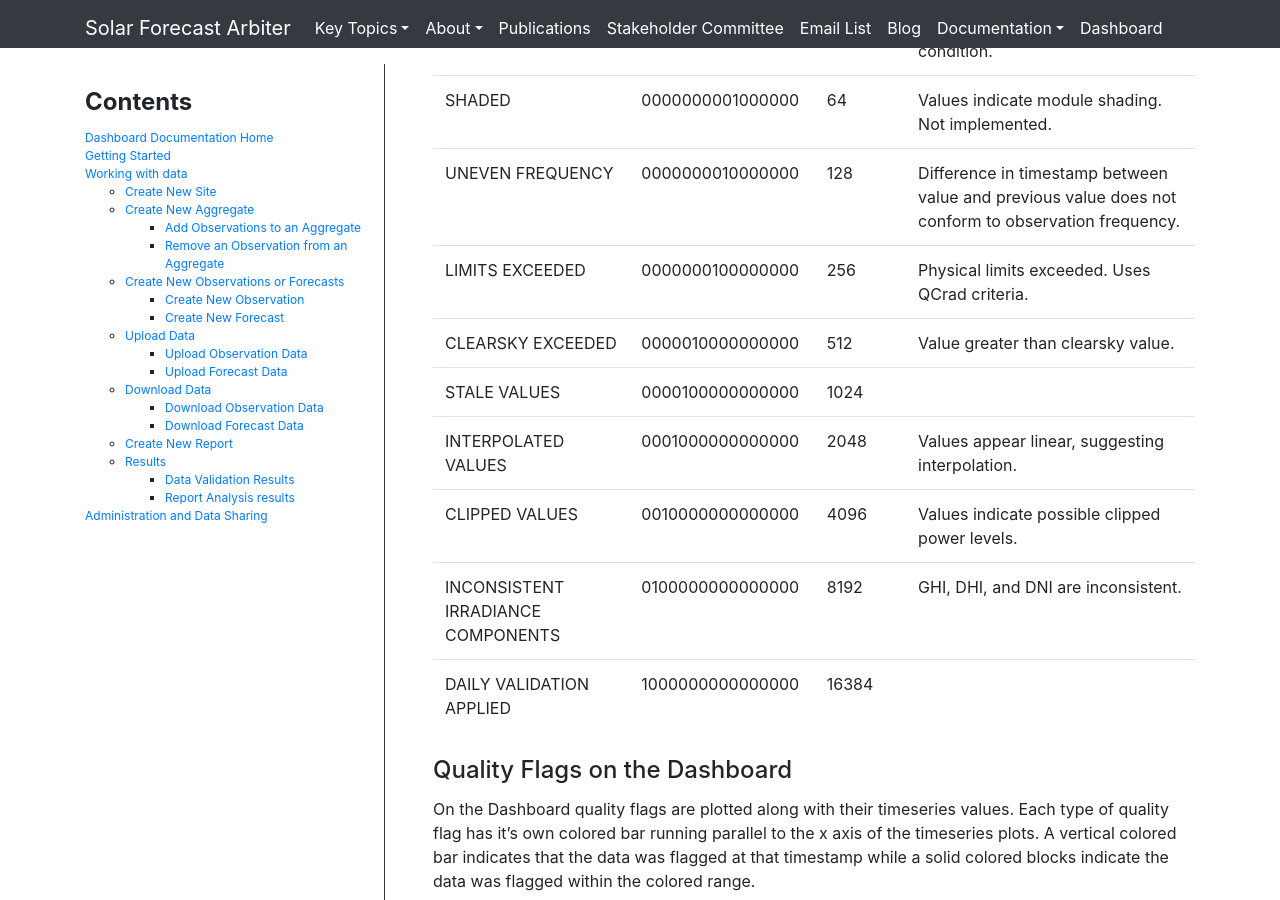
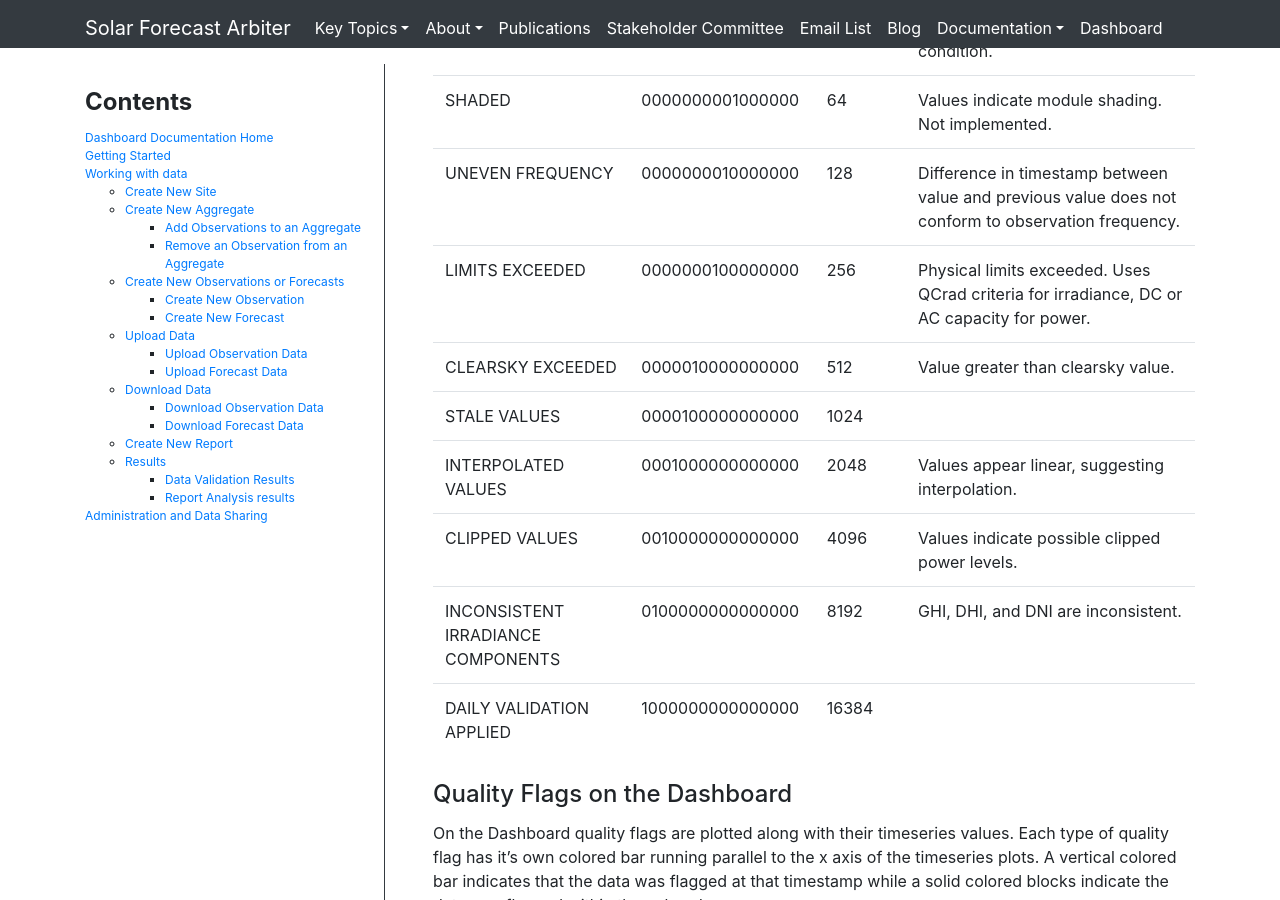
Before and after one commit to SolarArbiter/SolarArbiter.github.io, a Jekyll site: the page built from documentation/dashboard/working_with_data.md, in a window 1280 px wide and 900 px high, scrolled down 21782 px. Built offline with Jekyll 4.4.1, drawn with Linux system fonts in a browser that asks for light colours.

Commit message:
Update documentation/dashboard/working_with_data.md
Co-authored-by: Will Holmgren <william.holmgren@gmail.com>

```diff
--- a/documentation/dashboard/working_with_data.md
+++ b/documentation/dashboard/working_with_data.md
@@ -353,7 +353,7 @@ bitmask.
 |CLEARSKY|0000000000010000|32|Values consistent with clear sky condition.|
 |SHADED|0000000001000000|64|Values indicate module shading. Not implemented.|
 |UNEVEN FREQUENCY|0000000010000000|128|Difference in timestamp between value and previous value does not conform to observation frequency.|
-|LIMITS EXCEEDED|0000000100000000|256|Physical limits exceeded. Uses QCrad criteria.|
+|LIMITS EXCEEDED|0000000100000000|256|Physical limits exceeded. Uses QCrad criteria for irradiance, DC or AC capacity for power.|
 |CLEARSKY EXCEEDED|0000010000000000|512|Value greater than clearsky value.|
 |STALE VALUES|0000100000000000|1024||
 |INTERPOLATED VALUES|0001000000000000|2048|Values appear linear, suggesting interpolation.|
```
